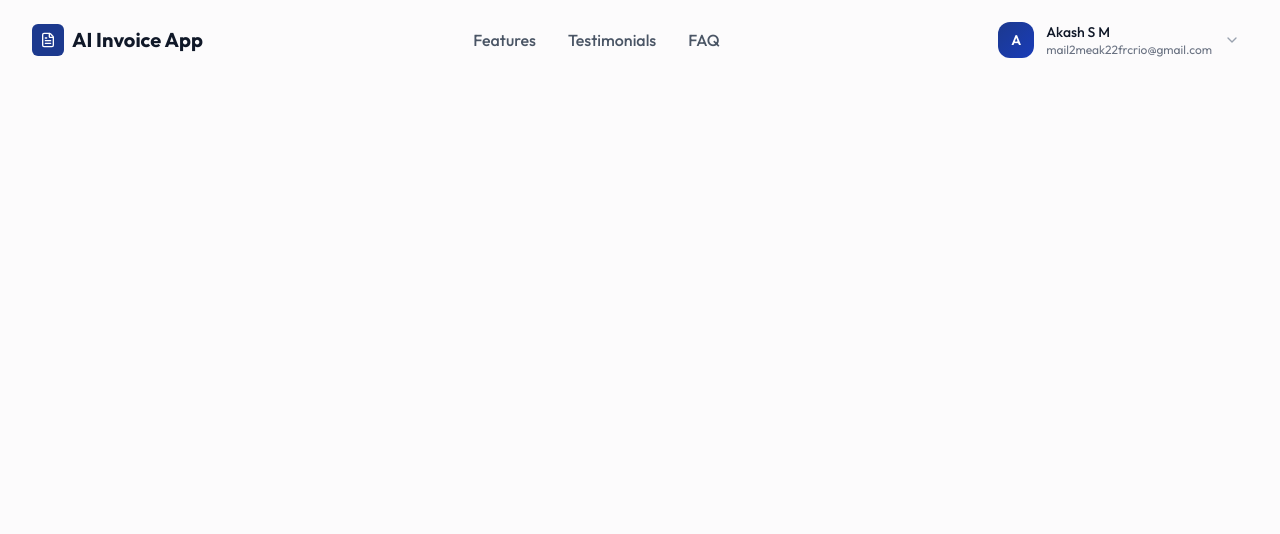
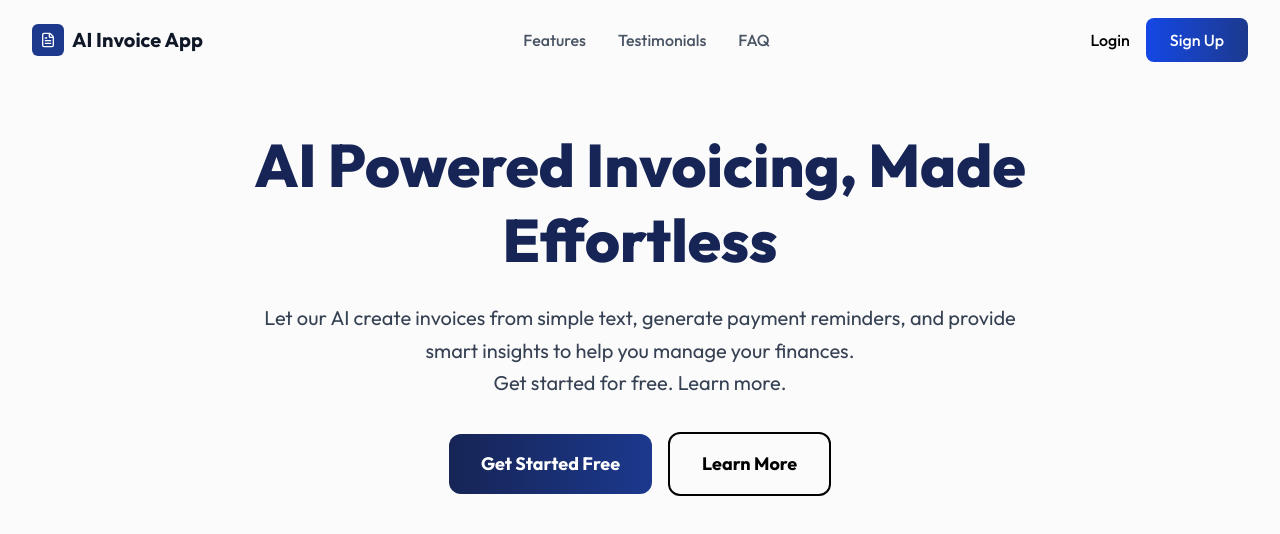
Before and after one commit to WebXodeTechnologies/ai_invoice, a React (Vite) app in the folder frontend/invoice-generator/: page / in a window 1280 px wide. Shown: the top 534 px of the page. Built offline with nearby package versions, Linux system fonts and the light colour scheme.

Commit message:
Hero Component added

```diff
--- a/frontend/invoice-generator/src/components/landing/Header.jsx
+++ b/frontend/invoice-generator/src/components/landing/Header.jsx
@@ -9,7 +9,7 @@ const Header = () => {
   const [isMenuOpen, setIsMenuOpen] = useState(false);
   const [profileDropdownOpen, setProfileDropdownOpen] = useState(false);
 
-  const isAuthenticated = true;
+  const isAuthenticated = false;
   const user = { name: 'Akash S M', email: 'mail2meak22frcrio@gmail.com' };
   const navigate = useNavigate();
 
--- /dev/null
+++ b/frontend/invoice-generator/src/pages/LandingPage/Hero.jsx
@@ -0,0 +1,65 @@
+import { Link } from "react-router-dom";
+
+const Hero = () => {
+  const isAuthenticated = false;
+
+  return (
+    <section className="relative bg-[#fbfbfb] overflow-hidden">
+      <div className="absolute inset-0 bg-grid-white/[0.5] bg-[size:60px_60px]"></div>
+
+      <div className="relative max-w-7xl mx-auto px-4 sm:px-6 lg:px-8 lg:py-32">
+        <div className="text-center max-w-4xl mx-auto">
+          <h1 className="text-4xl sm:text-5xl lg:text-6xl font-extrabold text-blue-950 leading-tight mb-6">
+            AI Powered Invoicing, Made Effortless
+          </h1>
+
+          <p className="text-xl text-gray-700 mb-8 leading-relaxed max-w-3xl mx-auto">
+            Let our AI create invoices from simple text, generate payment
+            reminders, and provide smart insights to help you manage your
+            finances.
+            <br />
+            Get started for free. Learn more.
+          </p>
+
+          <div className="flex flex-col sm:flex-row items-center justify-center space-y-4 sm:space-y-0 sm:space-x-4">
+            {isAuthenticated ? (
+              <Link
+                to="/dashboard"
+                className="bg-linear-to-r from-blue-950 to-blue-900 text-white px-8 py-4 rounded-xl font-bold text-lg hover:bg-blue-900 transition-all duration-200 hover:scale-105 hover:shadow-2xl transform"
+              >
+                Go to Dashboard
+              </Link>
+            ) : (
+              <Link
+                to="/signup"
+                className="bg-linear-to-r from-blue-950 to-blue-900 text-white px-8 py-4 rounded-xl font-bold text-lg hover:bg-gray-800 transition-all duration-200 hover:scale-105 hover:shadow-2xl transform"
+              >
+                Get Started Free
+              </Link>
+            )}
+
+            <a
+              href="#features"
+              className="border-2 border-black text-black px-8 py-4 rounded-xl font-bold text-lg hover:bg-white hover:text-black transition-all duration-200 hover:scale-105"
+            >
+              Learn More
+            </a>
+          </div>
+        </div>
+
+        <div className="mt-16 relative max-w-5xl mx-auto">
+          {/* Example image (uncomment when needed) */}
+          {/*
+          <img
+            src={heroImg}
+            alt="Invoice App Screenshot"
+            className="rounded-2xl shadow-2xl shadow-gray-300 border-4 border-gray-200/20"
+          />
+          */}
+        </div>
+      </div>
+    </section>
+  );
+};
+
+export default Hero;
--- a/frontend/invoice-generator/src/pages/LandingPage/LandingPage.jsx
+++ b/frontend/invoice-generator/src/pages/LandingPage/LandingPage.jsx
@@ -1,10 +1,14 @@
 import React from 'react'
 import Header from '../../components/landing/Header'
+import Hero from './Hero'
 
 const LandingPage = () => {
   return (
     <div className='bg-[#ffffff] text-gray-600'>
       <Header/>
+      <main>
+        <Hero/>
+      </main>
     </div>
   )
 }
```
